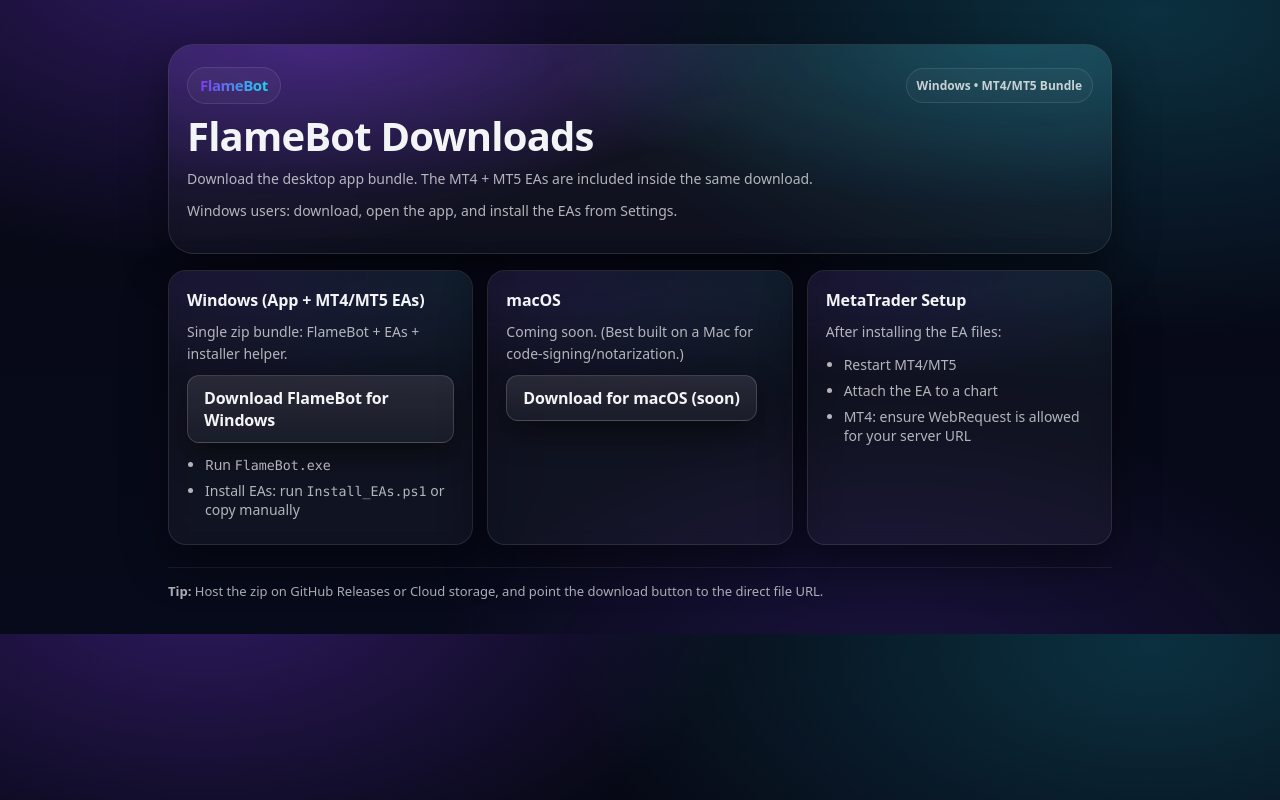
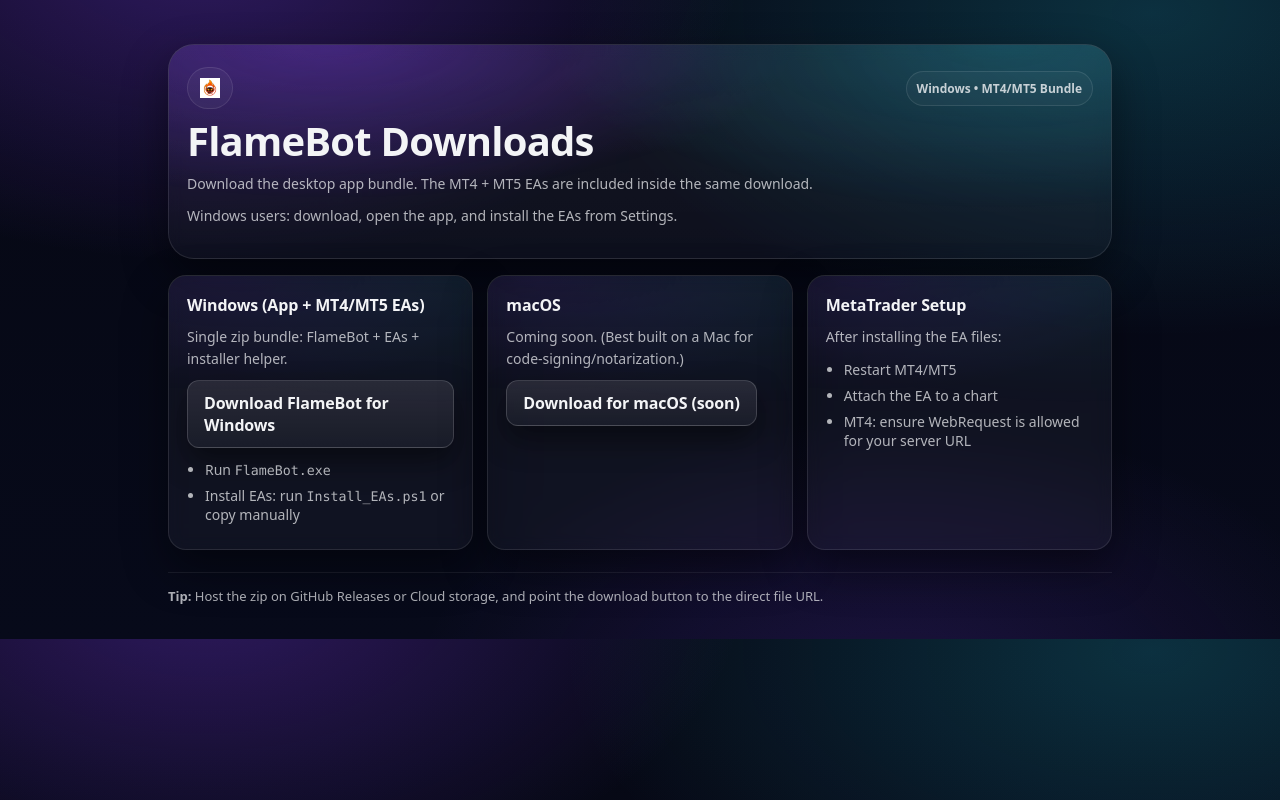
Before and after one commit to Emperorgeneral/FLAMEBOT, a plain HTML site: page website/index.html in a window 1280 px wide. Drawn offline with Linux system fonts and the light colour scheme.

Commit message:
Add logo to website

```diff
--- a/website/index.html
+++ b/website/index.html
@@ -88,6 +88,12 @@
       background: rgba(255, 255, 255, 0.04);
       display: inline-flex;
       align-items: center;
+    }
+
+    .logoImg {
+      display: block;
+      height: 20px;
+      width: auto;
     }
 
     .logoText {
@@ -193,7 +199,7 @@
     <div class="hero">
       <div class="brand">
         <div class="logo" aria-label="FlameBot">
-          <span class="logoText">FlameBot</span>
+          <img class="logoImg" src="assets/logo.png" alt="FlameBot" />
         </div>
         <div class="pill">Windows • MT4/MT5 Bundle</div>
       </div>
```
Also changed, not shown: website/assets/logo.png (added).
